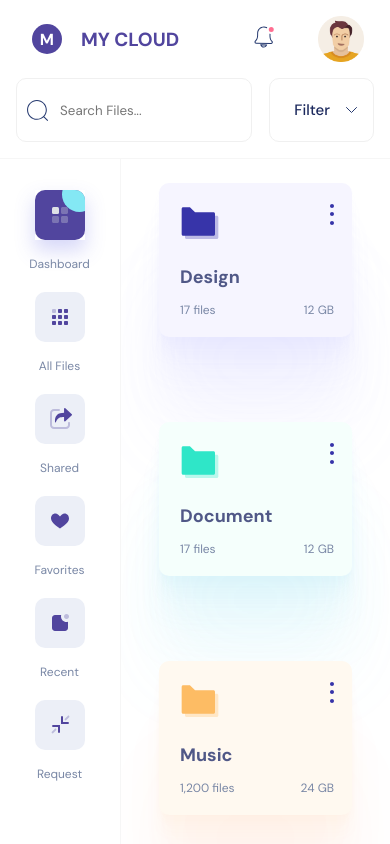
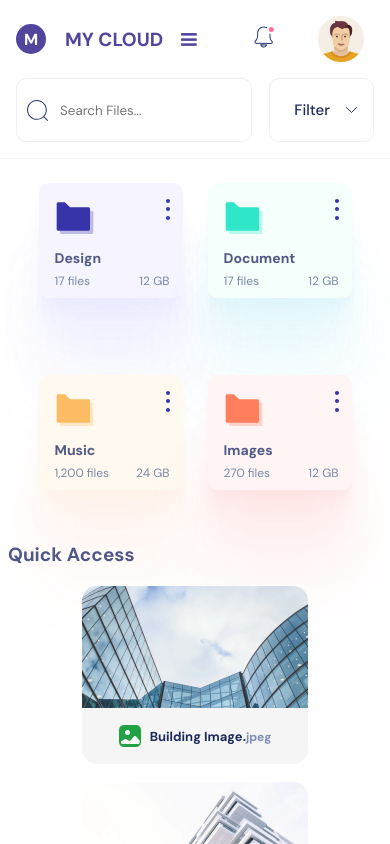
Before and after one commit to kinanuzzaman/Electronic_Task_Two, a website built with Vite: page index.html in a window 390 px wide. Shown: the top 844 px of the page. Built offline with nearby package versions, Linux system fonts and the light colour scheme.

Commit message:
responsive side-nav

```diff
--- a/index.html
+++ b/index.html
@@ -11,9 +11,12 @@
 <body>
   <div class="container">
     <header>
-      <div class="logo">
-        <p class="m">M</p>
-        <p>My Cloud</p>
+      <div class="logo-container">
+        <div class="logo">
+          <p class="m">M</p>
+          <p>My Cloud</p>
+        </div>
+        <div class="menu-icon" id="menu">|||</div>
       </div>
       <section class="middle-section">
 
--- a/main.js
+++ b/main.js
@@ -1 +1,24 @@
 import './style.scss'
+
+
+const menu = document.querySelector('#menu');
+const drawer = document.querySelector('.left-drawer');
+menu.addEventListener('click', () => {
+  if (drawer.style.display == "none") {
+    drawer.style.display = "block";
+  } else {
+    drawer.style.display = "none";
+  }
+})
+
+const myFunction = x => {
+  if (x.matches) {
+    drawer.style.display = "none";
+  } else {
+    drawer.style.display = "block";
+  }
+};
+
+const x = window.matchMedia("(max-width: 700px)");
+myFunction(x);
+x.addEventListener("change", myFunction);
--- a/scss/index.scss
+++ b/scss/index.scss
@@ -41,18 +41,14 @@ header {
         padding: 16px;
     }
 
-    .logo {
+    .logo-container {
         max-width: 250px;
         width: 100%;
         @include center;
-        gap: 19px;
         color: $primary;
         font-size: 19px;
-        font-style: normal;
         font-weight: 700;
-        line-height: normal;
-        text-transform: uppercase;
-        white-space: nowrap;
+        gap: 19px;
 
         @media (max-width: 1280px) {
             margin-right: auto;
@@ -62,6 +58,16 @@ header {
             flex: 1;
         }
 
+        .logo {
+            // max-width: 250px;
+            // width: 100%;
+            @include center;
+            gap: 19px;
+            text-transform: uppercase;
+            white-space: nowrap;
+
+
+
             .m {
                 color: white;
                 background-color: $primary;
@@ -70,6 +76,17 @@ header {
                 border-radius: 50px;
                 font-size: 16px;
                 @include center;
+            }
+
+        }
+
+        .menu-icon {
+            rotate: 90deg;
+            display: none;
+
+            @media (max-width: 700px) {
+                display: block;
+            }
         }
     }
 
@@ -215,10 +232,12 @@ main {
         padding: 31px 30px 28px;
         height: auto;
         border-right: 1px solid $light;
+        display: block;
 
         @media (max-width: 700px) {
             flex-shrink: 2;
             padding: 31px 8px 28px;
+            display: none;
         }
 
         .flex-container {
@@ -351,6 +370,14 @@ main {
                     margin-bottom: 60px;
                     box-sizing: border-box;
 
+                    @media (max-width: 520px) {
+                        flex: 0 0 144px;
+                        height: 115px;
+                        border-radius: 10px;
+                        padding: 16px 13px 9px 16px;
+                        margin-bottom: 52px;
+                    }
+
                     &.purple {
 
                         background: #F6F5FF;
@@ -379,9 +406,13 @@ main {
 
                     h3 {
                         padding: 21px 0 13px 0;
-
                         font-size: 18px;
                         color: $text-dark;
+
+                        @media (max-width: 520px) {
+                            padding: 10px 0 6px 0;
+                            font-size: 14px;
+                        }
                     }
 
                     p {
@@ -420,10 +451,10 @@ main {
                             height: 173px;
                             flex-shrink: 0;
 
-                            @media (max-width: 420px) {
-                                width: 100%;
-                                height: auto;
-                            }
+                            // @media (max-width: 420px) {
+                            //     width: 100%;
+                            //     height: auto;
+                            // }
                         }
 
                         .cover {
@@ -615,6 +646,13 @@ main {
                     flex-basis: 100%;
                 }
 
+                @media (max-width: 700px) {
+                    @include center;
+                }
+
+                @media (max-width: 420px) {
+                    margin: 64px;
+                }
 
                 .box {
                     width: 333.988px;
@@ -625,7 +663,8 @@ main {
                     background: #F6F4FF;
                     position: relative;
 
-                    @media (max-width: 520px) {
+
+                    @media (max-width: 420px) {
                         width: 100%;
                         height: auto;
                     }
@@ -637,7 +676,7 @@ main {
                         background-color: $primary;
                         border-radius: 10px;
 
-                        @media (max-width: 520px) {
+                        @media (max-width: 420px) {
                             width: 100%;
                             height: auto;
                         }
```
Lines whose indentation alone changed are shown as unchanged.
